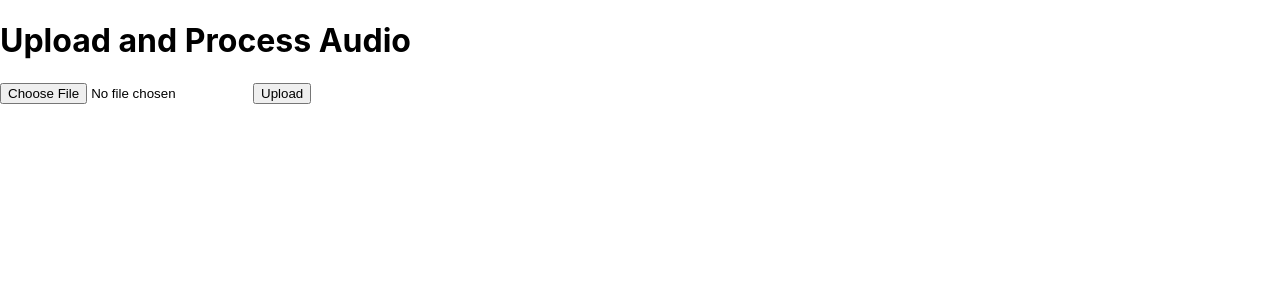
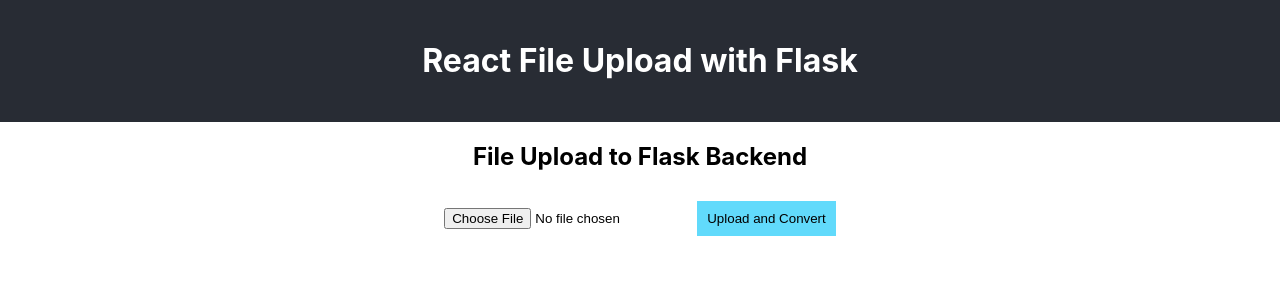
Before and after one commit to RONHEL235/harmonicAI, a React (Create React App) app in the folder harmonicai-frontend/: page / in a window 1280 px wide. Shown: the top 300 px of the page. Built offline with nearby package versions, Linux system fonts and the light colour scheme.

Commit message:
The frontend is failing to fetch the file. Still working on this bug, Will fix it soon though, I promise.

```diff
--- a/harmonicai-frontend/src/App.css
+++ b/harmonicai-frontend/src/App.css
@@ -1,86 +1,30 @@
-body {
-  margin: 0;
-  padding: 0;
-  font-family: Arial, sans-serif;
-  background-color: #2b2b2b;
+.App {
+  text-align: center;
+}
+
+.App-header {
+  background-color: #282c34;
+  padding: 20px;
   color: white;
 }
 
-.App {
-  display: flex;
-  justify-content: center;
-  align-items: center;
-  height: 100vh;
-  flex-direction: column;
+button {
+  margin-top: 10px;
+  padding: 10px;
+  background-color: #61dafb;
+  border: none;
+  cursor: pointer;
 }
 
-.container {
-  text-align: center;
+button:hover {
+  background-color: #21a1f1;
 }
 
-h1 {
-  margin-bottom: 30px;
-  font-size: 2.5rem;
+input {
+  margin-top: 10px;
 }
 
-.instrument-buttons {
-  display: flex;
-  flex-direction: column;
-  align-items: center;
-  margin-bottom: 20px;
+p {
+  margin-top: 10px;
+  color: green;
 }
-
-.instrument-buttons button {
-  background-color: #444;
-  color: white;
-  padding: 10px 20px;
-  margin: 5px;
-  border: none;
-  cursor: pointer;
-  border-radius: 5px;
-  font-size: 16px;
-}
-
-.instrument-buttons button:hover {
-  background-color: #555;
-}
-
-.harmonify-btn {
-  background-color: #777;
-  padding: 15px 30px;
-  font-size: 18px;
-  margin-top: 20px;
-  border: none;
-  cursor: pointer;
-  border-radius: 5px;
-}
-
-.harmonify-btn:hover {
-  background-color: #888;
-}
-
-footer {
-  margin-top: 50px;
-  font-size: 12px;
-}
-
-.logout-btn {
-  position: absolute;
-  top: 20px;
-  right: 20px;
-  background-color: #444;
-  color: white;
-  padding: 10px 20px;
-  border: none;
-  cursor: pointer;
-  border-radius: 5px;
-}
-
-.logout-btn:hover {
-  background-color: #555;
-}
-
-footer {
-  margin-top: 50px;
-  font-size: 12px;
-}
--- /dev/null
+++ b/harmonicai-frontend/src/App.js
@@ -0,0 +1,18 @@
+import React from 'react';
+import './App.css';
+import FileUpload from './FileUpload';
+
+function App() {
+  return (
+    <div className="App">
+      <header className="App-header">
+        <h1>React File Upload with Flask</h1>
+      </header>
+      <main>
+        <FileUpload />
+      </main>
+    </div>
+  );
+}
+
+export default App;
--- a/harmonicai-frontend/src/App.jsx
+++ /dev/null
@@ -1,36 +0,0 @@
-import React, { useState } from 'react';
-
-const App = () => {
-  const [selectedFile, setSelectedFile] = useState(null);
-  const [audioURL, setAudioURL] = useState("");
-
-  const handleFileChange = (e) => {
-    setSelectedFile(e.target.files[0]);
-  };
-
-  const handleUpload = async () => {
-    const formData = new FormData();
-    formData.append('file', selectedFile);
-
-    const response = await fetch('http://127.0.0.1:5000/upload', {
-      method: 'POST',
-      body: formData,
-    });
-
-    const blob = await response.blob();
-    const url = window.URL.createObjectURL(blob);
-    setAudioURL(url);
-  };
-
-  return (
-    <div>
-      <h1>Upload and Process Audio</h1>
-      <input type="file" onChange={handleFileChange} />
-      <button onClick={handleUpload}>Upload</button>
-
-      {audioURL && <audio controls src={audioURL} />}
-    </div>
-  );
-};
-
-export default App;
--- /dev/null
+++ b/harmonicai-frontend/src/FileUpload.js
@@ -0,0 +1,64 @@
+import React, { useState } from 'react';
+
+const FileUpload = () => {
+  const [selectedFile, setSelectedFile] = useState(null);
+  const [uploadStatus, setUploadStatus] = useState('');
+
+  // Function to handle file selection
+  const onFileChange = (event) => {
+    setSelectedFile(event.target.files[0]);
+  };
+
+  // Function to handle file upload
+  const onFileUpload = async () => {
+    if (!selectedFile) {
+      setUploadStatus('Please select a file first.');
+      return;
+    }
+
+    const formData = new FormData();
+    formData.append('file', selectedFile);
+
+    try {
+      const response = await fetch('http://127.0.0.1:5000/upload', {
+        method: 'POST',
+        body: formData,
+        headers: {
+          'Accept': 'application/json',
+        },
+      });
+
+      if (response.ok) {
+        const data = await response.blob();  // Assuming file returned is binary
+        const downloadUrl = URL.createObjectURL(data);
+
+        // Create a temporary link to download the file
+        const a = document.createElement('a');
+        a.href = downloadUrl;
+        a.download = selectedFile.name.replace(/\.[^/.]+$/, ".mp3"); // Replace extension if converting to MP3
+        document.body.appendChild(a);
+        a.click();
+        document.body.removeChild(a);
+
+        setUploadStatus('File uploaded and downloaded successfully.');
+      } else {
+        setUploadStatus('File upload failed.');
+      }
+    } catch (error) {
+      setUploadStatus(`Error: ${error.message}`);
+    }
+  };
+
+  return (
+    <div>
+      <h2>File Upload to Flask Backend</h2>
+      <input type="file" onChange={onFileChange} />
+      <button onClick={onFileUpload}>
+        Upload and Convert
+      </button>
+      <p>{uploadStatus}</p>
+    </div>
+  );
+};
+
+export default FileUpload;
--- a/harmonicai-frontend/src/index.js
+++ b/harmonicai-frontend/src/index.jsx
@@ -11,7 +11,4 @@ root.render(
   </React.StrictMode>
 );
 
-// If you want to start measuring performance in your app, pass a function
-// to log results (for example: reportWebVitals(console.log))
-// or send to an analytics endpoint. Learn more: https://bit.ly/CRA-vitals
 reportWebVitals();
```
Also changed, not shown: 3 other files (tests, documents, lock files or other folders).
